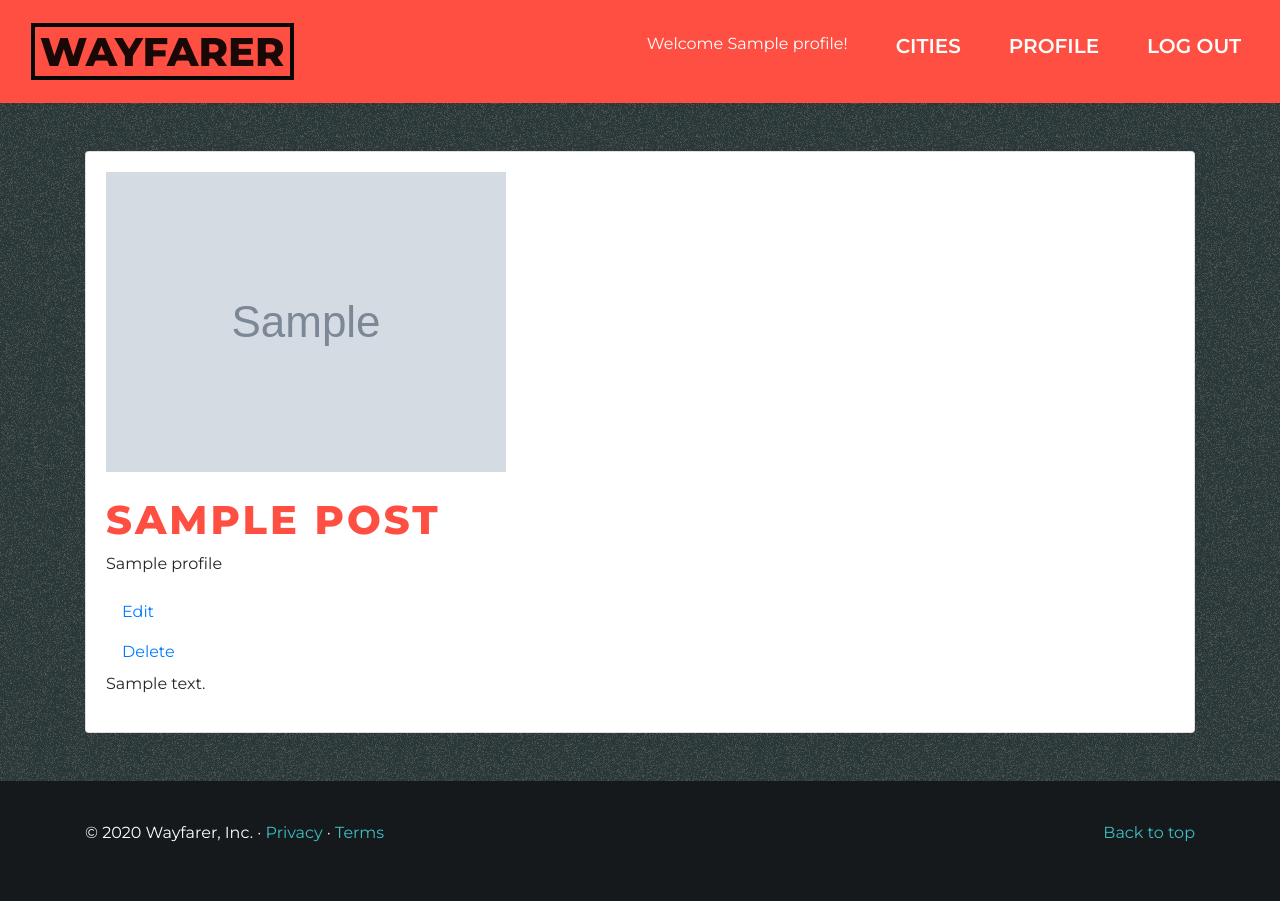
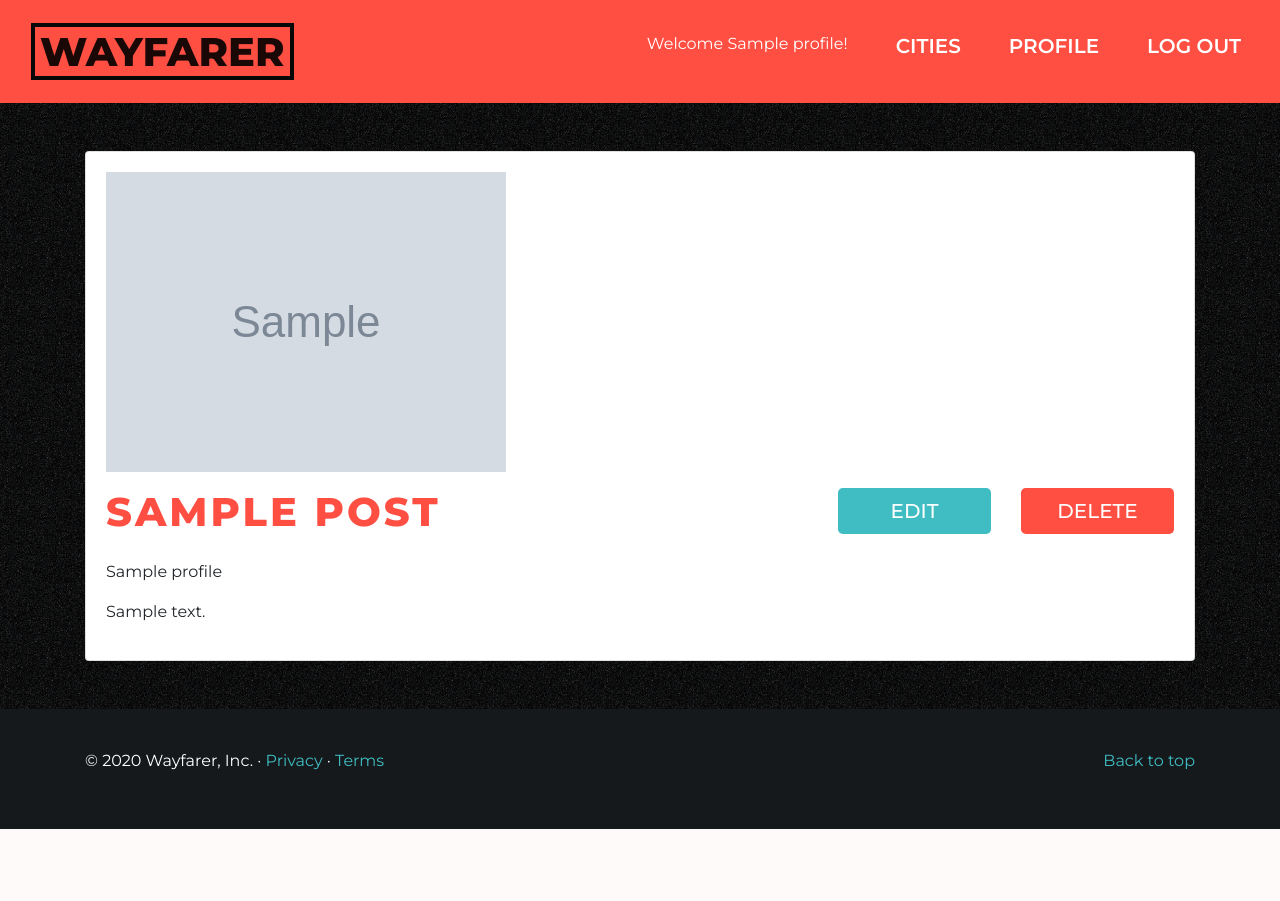
Before and after one commit to gabtorre/wayfarer, a Django app: page /post/1/ in a window 1280 px wide. After the commit the page ends 829 px from the top, so only its background shows below. Run offline with Django 3.2, Linux system fonts and the light colour scheme; a user stored in the database is signed in; tables that the repository leaves empty hold one stand-in row (values such as "Sample post"); grey boxes marked "Sample" are stand-in pictures; some libraries are stand-ins or nearby versions.

Commit message:
Updates Css

```diff
--- a/main_app/models.py
+++ b/main_app/models.py
@@ -27,8 +27,8 @@ class City(models.Model):
 
 
 class Post(models.Model):
-    title = models.CharField(max_length=50)
-    content = models.TextField(max_length=500)
+    title = models.CharField(max_length=200)
+    content = models.TextField(max_length=2000, blank=False)
     image = models.ImageField(null=True, blank=True, upload_to = 'images')
     created_date = models.DateTimeField('date created', default=timezone.now)
     user = models.ForeignKey(User, on_delete=(models.CASCADE))
@@ -36,3 +36,6 @@ class Post(models.Model):
 
     def __str__(self):
         return f"{self.title}"
+
+    class Meta:
+        ordering = ['-created_date']
--- a/main_app/static/styles/main.css
+++ b/main_app/static/styles/main.css
@@ -23,6 +23,7 @@
   font-size: 40px;
   line-height: 49px;
   letter-spacing: 0px;
+  /* color: var(--mid-red)!important; */
 }
 
 .navbar-brand {
@@ -33,8 +34,13 @@
 
 body {
   font-family: 'Montserrat', sans-serif;
-  background-image: url("../download.png");
+  background-image: url("../images/bg.jpg");
+  background-repeat: repeat;
+  background-size: 200px 200px;
+
+  /* background-image: url("../download.png"); */
 }
+
 
 footer {
   padding-top: 40px;
@@ -56,6 +62,10 @@ a {
 
 .dark-red-bg {
   background-color: var(--mid-red);
+}
+
+.dark-gray-bg {
+  background-color: var(--dark-gray);
 }
 
 .main-font {
@@ -113,15 +123,22 @@ h1 {
   text-shadow: 0px 4px 4px rgba(0, 0, 0, 0.5);
 }
 
+.btn-blue {
+  background: var(--light-blue);
+  border: none;
+  text-transform: uppercase;
+  font-weight: 500;
+}
+
 .btn-red {
-  background: var(--red);
+  background: var(--mid-red);
   border: none;
   text-transform: uppercase;
   font-weight: 500;
 }
 
 .btn-red:hover {
-  background: var(--mid-red);
+  background: var(--red);
 }
 
 .btn-primary:active, .btn-primary:visited {
--- a/main_app/templates/Post/post.html
+++ b/main_app/templates/Post/post.html
@@ -7,12 +7,31 @@
   <div class="card mt-5">
     <div class="card-body">
       <img class="img-fluid" src="{{ post.image.url }}" alt="">
-      <h1 class="mt-4 mid-red">{{post.title}}</h1>
+
+      <div class="row mt-3 mb-3">
+        <div class="col-8">
+          <h1 class="mid-red">{{post.title}}</h1>
+        </div>
+        {% if post.user.id == request.user.id  %}
+        <div class="col-2">
+          <button
+          type="button"
+          data-toggle="modal"
+          data-target="#editPostModal"
+          class="btn btn-primary btn-lg btn-block btn-blue">Edit</button>
+        </div>
+        <div class="col-2">
+          <button
+          type="button"
+          data-toggle="modal"
+          data-target="#deletePostModal"
+          class="btn btn-primary btn-lg btn-block btn-red">Delete</button>
+        </div>
+      {% endif %}
+      </div>
+
       <p>{{post.user.profile.name}}</p>
-      {% if post.user.id == request.user.id  %}
-        <a class="nav-item nav-link" data-toggle="modal" data-target="#editPostModal" href="#">Edit</a>
-        <a class="nav-item nav-link" data-toggle="modal" data-target="#deletePostModal" href="#">Delete</a>
-      {% endif %}
+
       <p>{{post.content}}</p>
     </div>
   </div>
@@ -53,7 +72,7 @@
       <div class="modal-dialog" role="document">
         <div class="modal-content">
           <div class="modal-header">
-            <h5 class="modal-title" id="deletePostModalLabel">Modal title</h5>
+            <h5 class="modal-title" id="deletePostModalLabel">Are you sure?</h5>
             <button type="button" class="close" data-dismiss="modal" aria-label="Close">
               <span aria-hidden="true">&times;</span>
             </button>
@@ -62,12 +81,11 @@
 
             <!-- delete post confirm-->
             <p>Are you sure you want to delete <em>{{post.title}}</em>?</p>
-            <a href="{% url 'post_delete' post.id%}">Confirm</a>
 
           </div>
           <div class="modal-footer">
-            <button type="button" class="btn btn-secondary" data-dismiss="modal">Close</button>
-            <button type="button" class="btn btn-primary">Save changes</button>
+            <button type="button" class="btn btn-secondary text-uppercase" data-dismiss="modal">Close</button>
+            <a class="btn btn-primary btn-red" href="{% url 'post_delete' post.id%}">Confirm</a>
           </div>
         </div>
       </div>
--- a/main_app/templates/account/profile.html
+++ b/main_app/templates/account/profile.html
@@ -3,8 +3,6 @@
 {% load static %}
 
 {% block content %}
-
-
 
 <!-- user info card -->
 <div class="container">
--- a/main_app/templates/base.html
+++ b/main_app/templates/base.html
@@ -22,7 +22,7 @@
     <!-- Main Menu -->
     <nav class="navbar navbar-expand-lg dark-red-bg navbar-light">
     <div class="container-fluid w-100">
-        <a class="navbar-brand black logo" href="{% url 'home' %}">
+        <a class="navbar-brand logo" href="{% url 'home' %}">
             <!-- <img src="/docs/4.0/assets/brand/bootstrap-solid.svg" width="30" height="30" class="d-inline-block align-top" alt=""> -->
             Wayfarer
         </a>
--- a/main_app/templates/main.html
+++ b/main_app/templates/main.html
@@ -60,7 +60,7 @@
 
               <div class="row">
                 <div class="col-sm-3">
-                  <img class="img-thumb" src="https://picsum.photos/200" />
+                  <img class="img-thumb" src="{{ post.image.url }}" />
                 </div>
                 <div class="col-sm-9">
                   <h3 class="article-title"><a href="{% url 'post' post.id %}">{{post.title}}</a></h3>
@@ -110,8 +110,8 @@
         </form>
       </div>
       <div class="modal-footer">
-        <button type="button" class="btn btn-secondary" data-dismiss="modal">
-          Close
+        <button type="button" class="btn btn-secondary text-uppercase" data-dismiss="modal">
+          CLOSE
         </button>
         <button type="button" class="btn btn-primary">Save changes</button>
       </div>
--- a/main_app/views.py
+++ b/main_app/views.py
@@ -65,7 +65,7 @@ def new_post(request, city_id):
 def post(request, post_id):
     post = Post.objects.get(id=post_id)
     if request.method == 'POST':
-        post_form = Post_Form(request.POST, instance=post)
+        post_form = Post_Form(request.POST, request.FILES, instance=post)
         if post_form.is_valid:
             post_form.save()
         return redirect('post', post_id)
@@ -84,7 +84,7 @@ def post_delete(request, post_id):
 def main(request, city_id):
     cities = City.objects.all()
     city = City.objects.get(id=city_id)
-    posts = Post.objects.filter(city=city_id).order_by('-created_date')
+    posts = Post.objects.filter(city=city_id)
     post_form = Post_Form()
     #posts = Post.objects.all()
     context = {'c_city':city, 'posts':posts, 'cities': cities, 'post_form':post_form}
```
Also changed, not shown: main_app/migrations/0008_auto_20201012_1439.py (added), main_app/static/images/bg.jpg (added).
